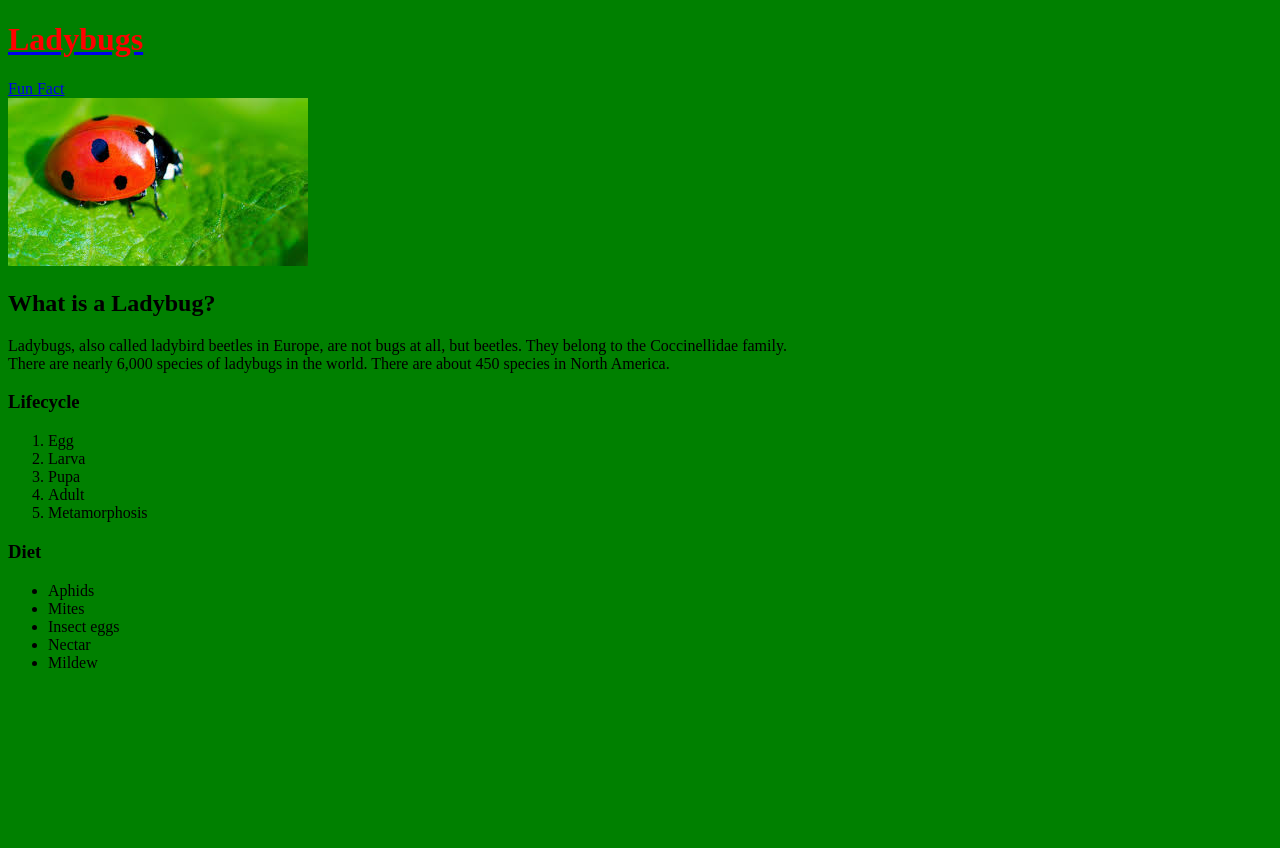
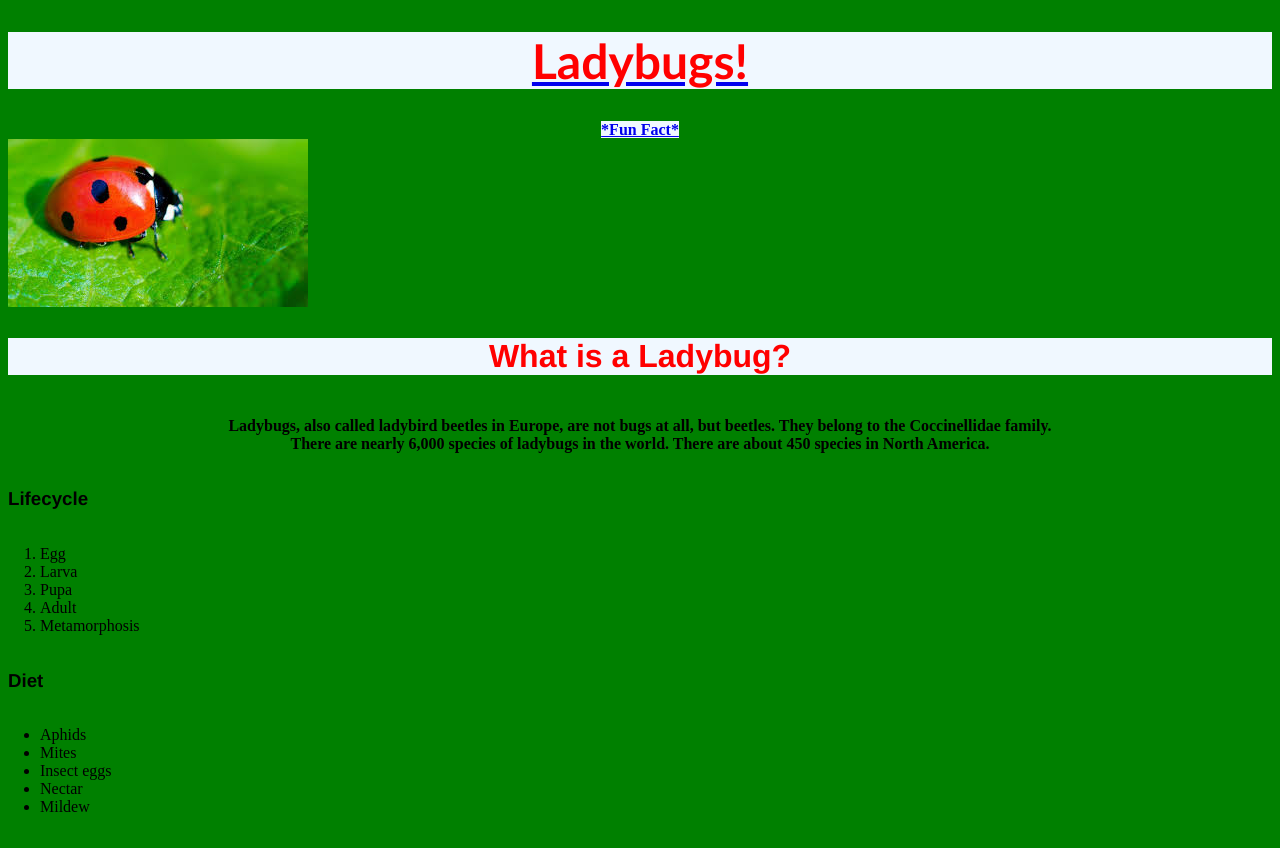
Before and after one commit to gpederson/cs-318, a plain HTML site: page Lab03/index.html in a window 1280 px wide. Before the commit the page ends 800 px from the top, so only its background shows below. Drawn offline with Linux system fonts and the light colour scheme.

Commit message:
Lab03 Done

```diff
--- a/Lab03/index.html
+++ b/Lab03/index.html
@@ -8,16 +8,16 @@
 </head>
 <body>
     <header>
-        <a href="index.html"><h1>Ladybugs</h1></a>
+        <a href="index.html"><h1>Ladybugs!</h1></a>
         <nav>
-            <a href="funfact.html">Fun Fact</a>
+            <a href="funfact.html">*Fun Fact*</a>
         </nav>
     </header>
     <main>
         <img src="images/ladybug.jpg" alt="Ladybug">
         <h2>What is a Ladybug?</h2>
         <p>Ladybugs, also called ladybird beetles in Europe, are not bugs at all, but beetles. They belong to the Coccinellidae family. <br> There are nearly 6,000 species of ladybugs in the world. There are about 450 species in North America.</p>
-        <h3>Lifecycle</h2>
+        <h3>Lifecycle</h3>
         <ol>
             <li>Egg</li>
             <li>Larva</li>
--- a/Lab03/styles.css
+++ b/Lab03/styles.css
@@ -3,4 +3,40 @@ body{
 }
 h1{
     color: red;
+    background-color: aliceblue;
 }
+h1{
+    font-family: 'Gill Sans', 'Gill Sans MT', Calibri, 'Trebuchet MS', sans-serif;
+    font-size: 3rem;
+    text-align: center;
+}
+h2{
+    font-family: 'Franklin Gothic Medium', 'Arial Narrow', Arial, sans-serif;
+    font-size: 2rem;
+    text-align: center;
+    color: red;
+    background-color: aliceblue;
+}
+h3{
+    font-family: 'Franklin Gothic Medium', 'Arial Narrow', Arial, sans-serif;
+}
+a{
+    font-weight: bold;
+    background-color: aliceblue;
+}
+p{
+    font-weight: bold;
+    text-align: center;
+    padding: 1rem;
+}
+header{
+    text-align: center;
+}
+ol{
+    margin: 1rem;
+    padding: 1rem;
+}
+ul{
+    margin: 1rem;
+    padding: 1rem;
+}
```
